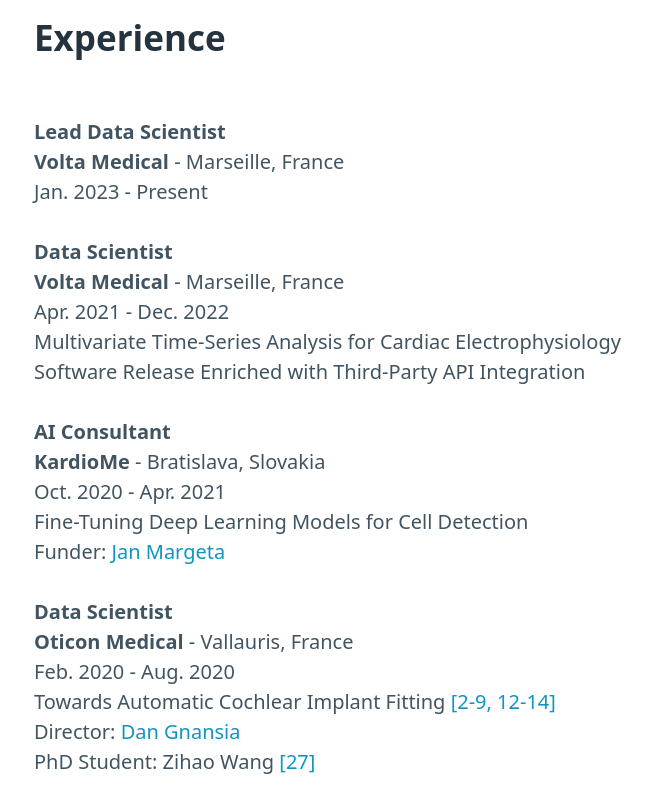
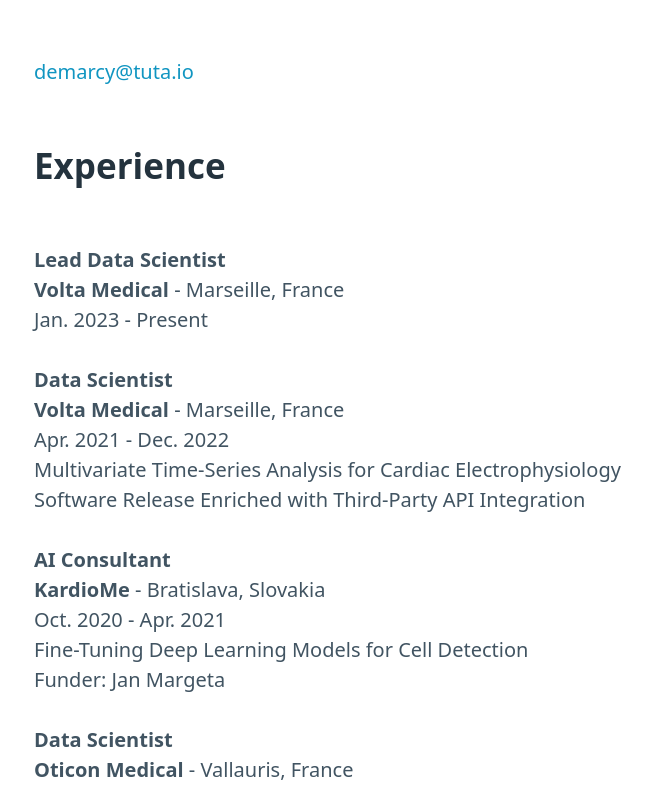
Before and after one commit to tdemarcy/tdemarcy.github.io, a plain HTML site: page index.html in a window 1280 px wide. Shown: the part 444-1230 px from the top of the page, without its empty margins (41-693 px from the left). Drawn offline with nearby package versions, Linux system fonts and the light colour scheme.

```diff
--- a/index.html
+++ b/index.html
@@ -15,6 +15,7 @@
     <main>
         <input type="checkbox" role="switch" onchange="switchTheme()" style="float: right;">
         <h1 id="thomas-demarcy-phd">Thomas <strong>Demarcy</strong>, PhD <br><img src="photo.png" width="256"></h1>
+        <p><a id="email"></a></p>
         <h2 id="experience">Experience</h2>
         <p><strong>Lead Data Scientist</strong><br />
         <strong>Volta Medical</strong> - Marseille, France<br />
@@ -28,12 +29,12 @@
         <strong>KardioMe</strong> - Bratislava, Slovakia<br />
         Oct. 2020 - Apr. 2021<br />
         Fine-Tuning Deep Learning Models for Cell Detection<br />
-        Funder: <a href="mailto:jan@kardio.me">Jan Margeta</a></p>
+        Funder: Jan Margeta</p>
         <p><strong>Data Scientist</strong><br />
         <strong>Oticon Medical</strong> - Vallauris, France<br />
         Feb. 2020 - Aug. 2020<br />
         Towards Automatic Cochlear Implant Fitting <a href="#journal-papers">[2-9,</a> <a href="#conference-proceedings">12-14]</a><br />
-        Director: <a href="mailto:dan.gnansia@inbrain-neuroelectronics.com">Dan Gnansia</a><br />
+        Director: Dan Gnansia<br />
         PhD Student: Zihao Wang <a href="#grants">[27]</a></p>
         <p><strong>Project Technical Lead</strong><br />
         <strong>Oticon Medical</strong> - Vallauris, France<br />
@@ -48,7 +49,7 @@
         <strong>Inria &amp; Oticon Medical</strong> - Sophia Antipolis, France<br />
         Nov. 2013 - Jul. 2017<br />
         Segmentation and Anatomical Variability of the Cochlea from Medical Images <a href="www.theses.fr/204374316">🔗</a><br />
-        Advisors: <a href="mailto:nicholas.ayache@inria.fr">Nicholas Ayache</a> &amp; <a href="mailto:herve.delingette@inria.fr">Hervé Delingette</a></p>
+        Advisors: Nicholas Ayache &amp; Hervé Delingette</p>
         <p><strong>Intern</strong><br />
         <strong>Philips Research</strong> - Hamburg, Germany<br />
         Apr. 2013 - Sep. 2013<br />
@@ -185,5 +186,11 @@
         Period: 2018 - 2021</li>
         </ol>
     </main>
+    <script>
+        const encoded = "ZGVtYXJjeUB0dXRhLmlv";
+        const decoded = window.atob(encoded);
+        document.getElementById('email').setAttribute('href', 'mailto:' + decoded);
+        document.getElementById('email').innerText = decoded;
+    </script>
 </body>
 </html>
```
Also changed, not shown: template.html (+6 -0 lines), photo.png, 1 other file.
